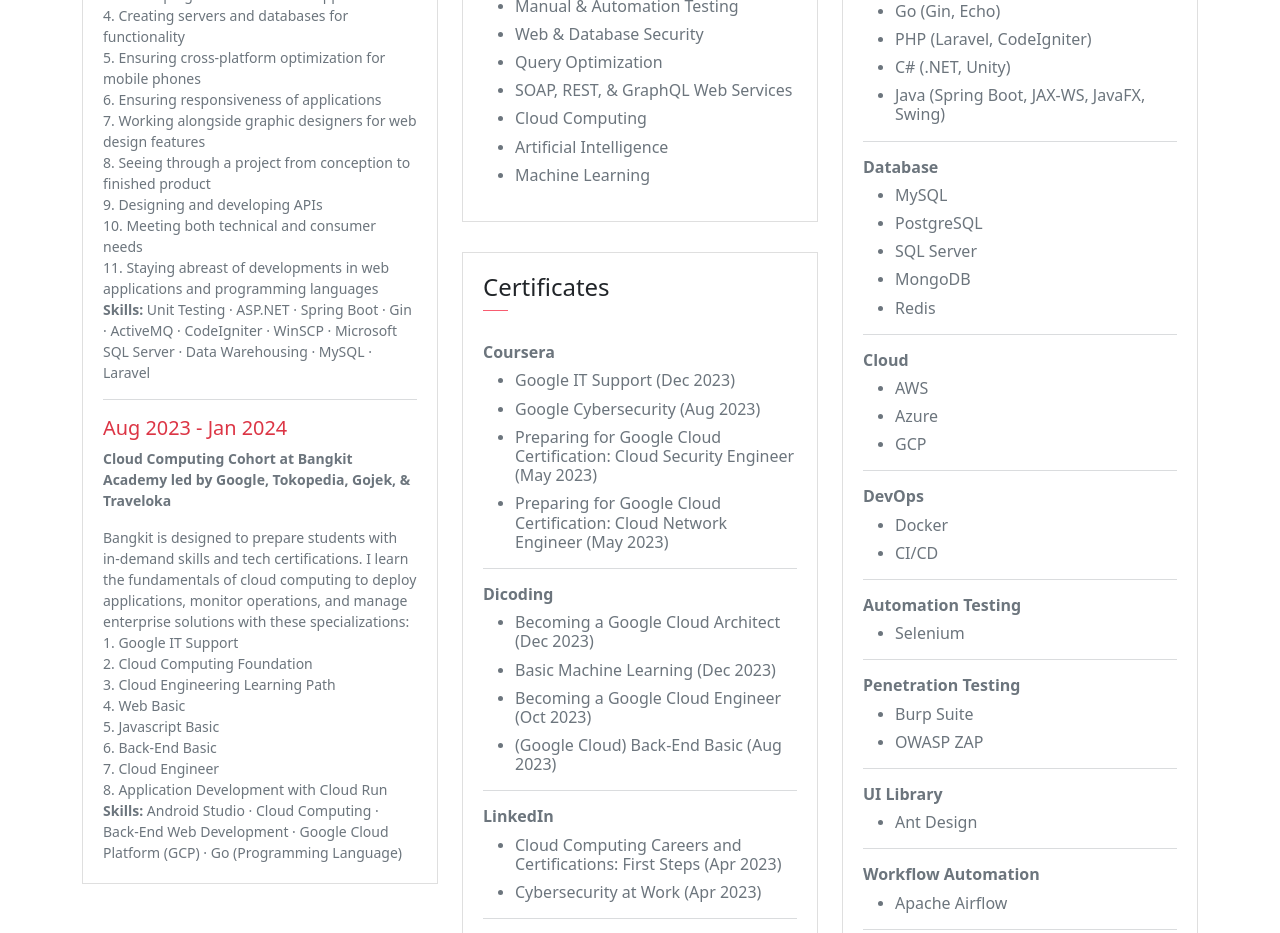
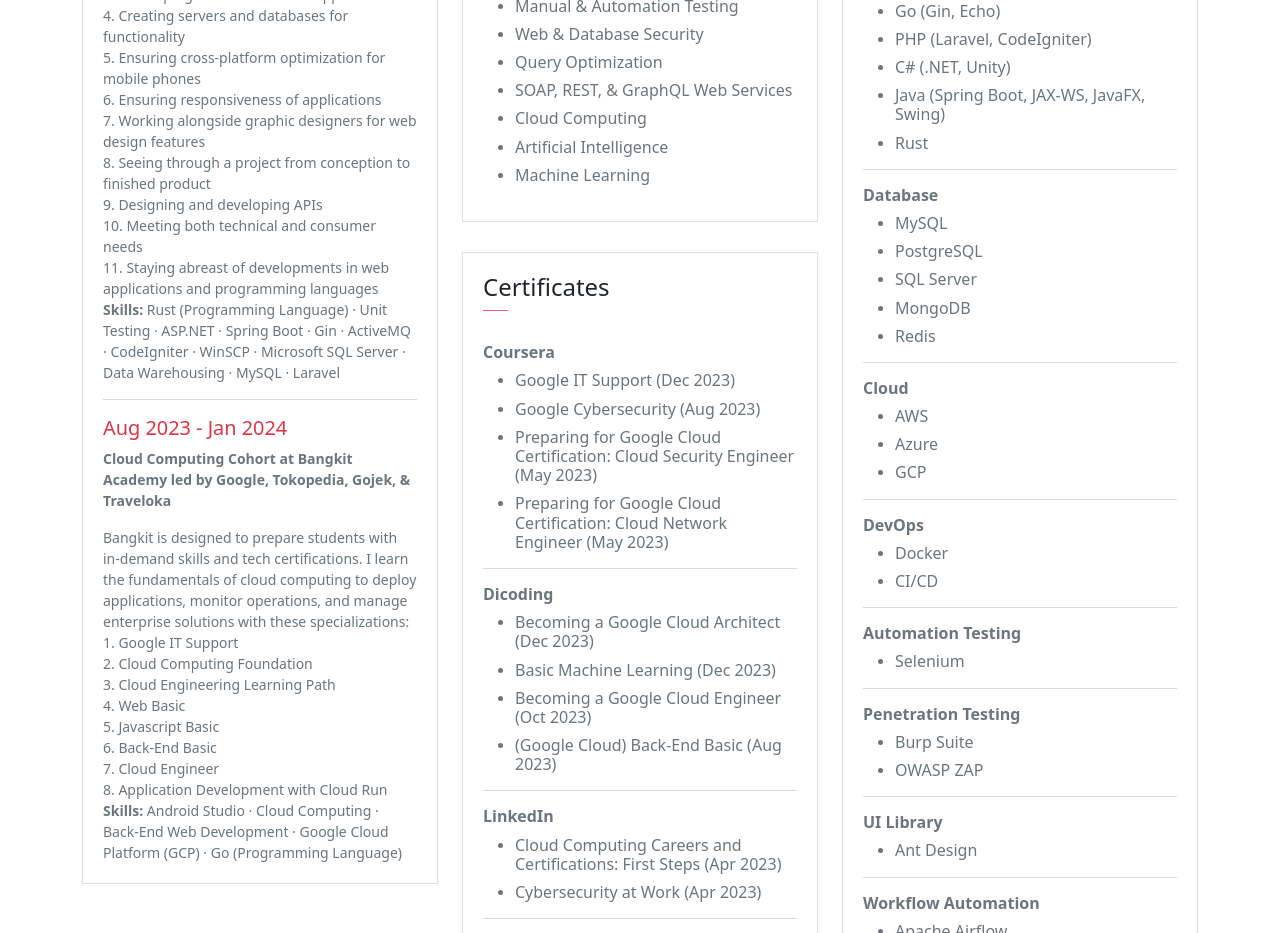
Before and after one commit to WillyWilsen/My-Profile-UI, a Next.js app: page / in a window 1280 px wide. Shown: the part 1780-2713 px from the top of the page. Built offline with nearby package versions, Linux system fonts and the light colour scheme; no server answers.

Commit message:
Update Profile

```diff
--- a/attributes/WorkExperience.js
+++ b/attributes/WorkExperience.js
@@ -6,7 +6,7 @@
     job_position: "Software & Data Engineer",
     company: "Jatis Mobile (PT Informasi Teknologi Indonesia)",
     description:
-      "Jatis Mobile is a digital communication & distribution company gaining market experience and insights since 2002. Jatis Mobile's client portfolio builds up to more than 500 corporate clients. <b>My responsibilities:</b><br>1. Developing front-end website architecture<br>2. Designing user interactions on web pages<br>3. Developing back-end website applications<br>4. Creating servers and databases for functionality<br>5. Ensuring cross-platform optimization for mobile phones<br>6. Ensuring responsiveness of applications<br>7. Working alongside graphic designers for web design features<br>8. Seeing through a project from conception to finished product<br>9. Designing and developing APIs<br>10. Meeting both technical and consumer needs<br>11. Staying abreast of developments in web applications and programming languages<br><b>Skills:</b> Unit Testing · ASP.NET · Spring Boot · Gin · ActiveMQ · CodeIgniter · WinSCP · Microsoft SQL Server · Data Warehousing · MySQL · Laravel",
+      "Jatis Mobile is a digital communication & distribution company gaining market experience and insights since 2002. Jatis Mobile's client portfolio builds up to more than 500 corporate clients. <b>My responsibilities:</b><br>1. Developing front-end website architecture<br>2. Designing user interactions on web pages<br>3. Developing back-end website applications<br>4. Creating servers and databases for functionality<br>5. Ensuring cross-platform optimization for mobile phones<br>6. Ensuring responsiveness of applications<br>7. Working alongside graphic designers for web design features<br>8. Seeing through a project from conception to finished product<br>9. Designing and developing APIs<br>10. Meeting both technical and consumer needs<br>11. Staying abreast of developments in web applications and programming languages<br><b>Skills:</b> Rust (Programming Language) · Unit Testing · ASP.NET · Spring Boot · Gin · ActiveMQ · CodeIgniter · WinSCP · Microsoft SQL Server · Data Warehousing · MySQL · Laravel",
     sequence: { $numberInt: "11" },
     __v: { $numberInt: "0" },
   },
--- a/pages/index.js
+++ b/pages/index.js
@@ -391,7 +391,7 @@
               </h6>
               <a
                 rel="noreferrer"
-                href="https://drive.google.com/uc?id=1VBdCAKrL-YaqKJoc5GgQN3CklQh3A2UZ&export=download"
+                href="https://drive.google.com/uc?id=1LuN8kfLoyDOaLazXLxWEeNVEMzYglfyY&export=download"
                 target="_blank"
               >
                 <button
@@ -423,7 +423,7 @@
               </p>
               <a
                 rel="noreferrer"
-                href="https://drive.google.com/uc?id=1VBdCAKrL-YaqKJoc5GgQN3CklQh3A2UZ&export=download"
+                href="https://drive.google.com/uc?id=1LuN8kfLoyDOaLazXLxWEeNVEMzYglfyY&export=download"
                 target="_blank"
               >
                 <button className="btn btn-outline-danger">
@@ -849,6 +849,9 @@
                       <li>
                         <h6>Java (Spring Boot, JAX-WS, JavaFX, Swing)</h6>
                       </li>
+                      <li>
+                        <h6>Rust</h6>
+                      </li>
                     </ul>
                     <hr></hr>
                     <h6>
```
